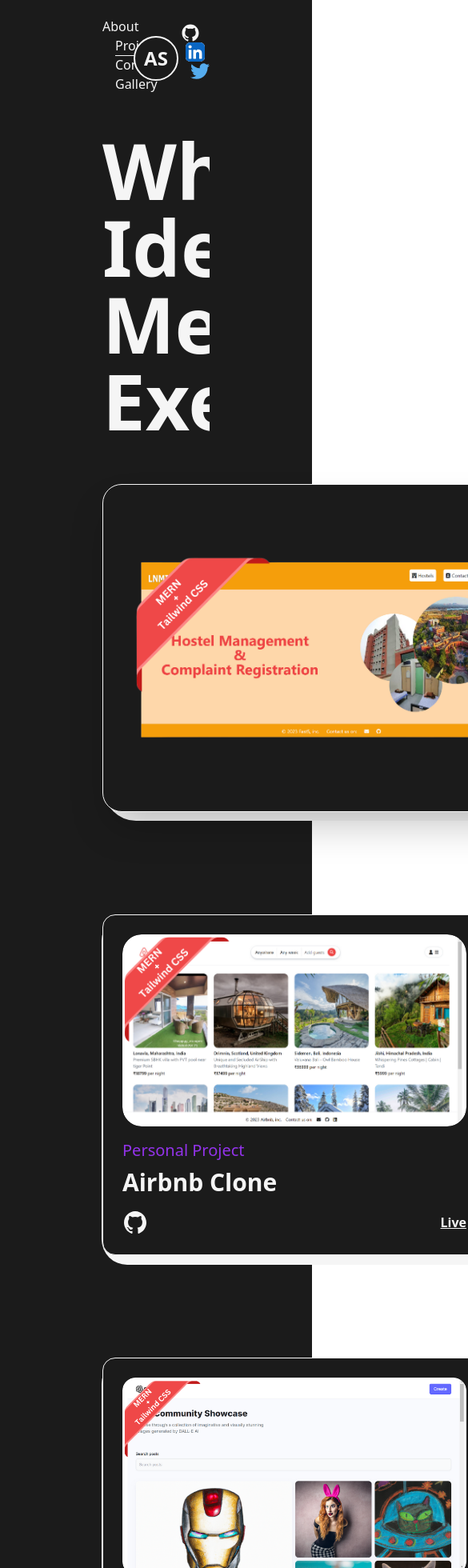
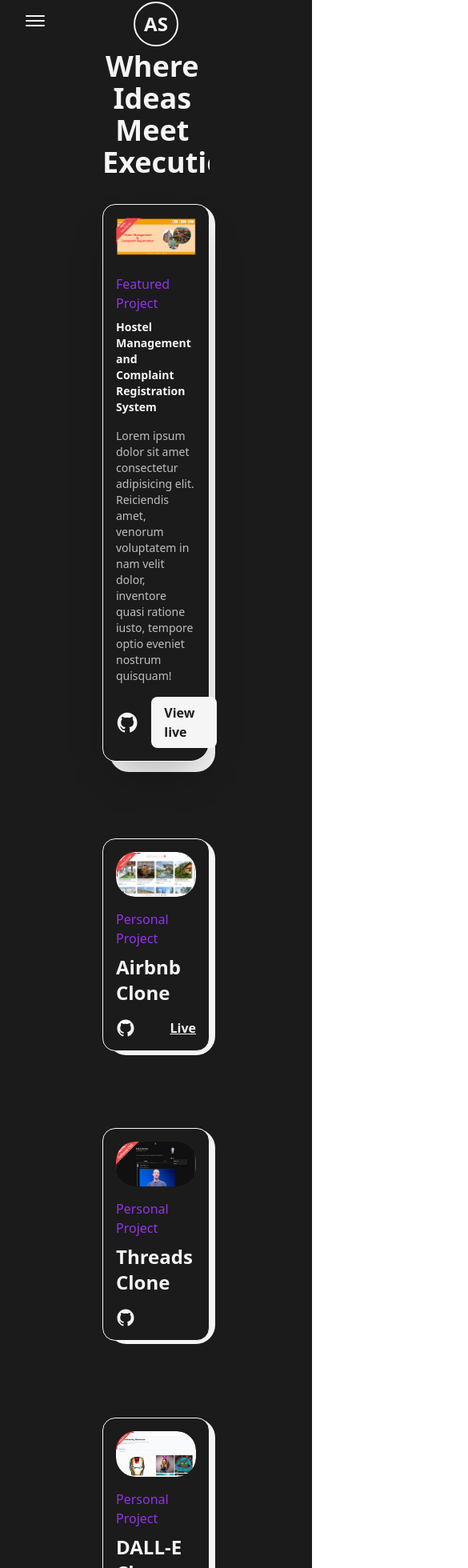
Before and after one commit to AryanShah874/Me, a React (Vite) app: page /projects in a window 390 px wide. Shown: the part 11-1971 px from the top of the page at 80% size, 585 px wide, since content can reach past the window. Built offline with nearby package versions, Linux system fonts and the light colour scheme.

Commit message:
Responsiveness Added

```diff
--- a/src/components/AnimatedText.jsx
+++ b/src/components/AnimatedText.jsx
@@ -14,7 +14,7 @@ const singleWord={
 
 const AnimatedText = ({text, className=""}) => {
   return (
-    <div className='w-full mx-auto py-4 flex items-center justify-center text-center overflow-hidden'>
+    <div className='w-full mx-auto py-4 sm:py-0 flex items-center justify-center text-center overflow-hidden'>
 
       <motion.h1 variants={quote} initial='initial' animate='animate' className={`${className} inline-block w-full text-dark dark:text-light font-bold capitalize text-8xl`}>
         {text.split(' ').map((word, index) => {
--- a/src/components/Footer.jsx
+++ b/src/components/Footer.jsx
@@ -3,10 +3,10 @@ import { Link } from 'react-router-dom'
 
 const Footer = () => {
   return (
-    <footer className='w-full border-t-2 border-solid border-dark dark:border-gray-400 text-lg font-medium'>
-      <div className='w-full h-full z-0 bg-light dark:bg-dark dark:text-light p-32 py-8 flex items-center justify-between'>
+    <footer className='w-full border-t-2 border-solid border-dark dark:border-gray-400 text-lg font-medium sm:text-base'>
+      <div className='w-full h-full z-0 bg-light dark:bg-dark dark:text-light p-32 py-8 flex items-center justify-between lg:flex-col lg:py-6'>
         <span>{new Date().getFullYear()} &copy; All Rights Reserved.</span>
-        <Link to='/contact'>Say hello.</Link>
+        <Link to='/contact' className='text-center'>Say hello.</Link>
       </div>
     </footer>
   )
--- a/src/components/HireMe.jsx
+++ b/src/components/HireMe.jsx
@@ -1,16 +1,13 @@
 import React from 'react'
 import { CircularText } from './Icons'
 import { Link } from 'react-router-dom'
-import useThemeSwitcher from '../hooks/useThemeSwitcher'
 
 const HireMe = () => {
-  const [mode]=useThemeSwitcher();
-  console.log(mode);
   return (
-    <div className='fixed -left-1 -bottom-28 flex justify-center items-center overflow-hidden'>
-      <div className='w-48 h-auto flex items-center justify-center relative'>
+    <div className='fixed left-4 bottom-4 md:right-8 md:top-0 md:left-auto md:bottom-auto md:absolute sm:right-0 flex justify-center items-center overflow-hidden'>
+      <div className='w-48 h-auto flex items-center justify-center relative md:w-24'>
         <CircularText className={'animate-spin-slow fill-dark dark:fill-light'} />
-        <Link to='/contact' className='flex items-center justify-center absolute left-1/2 top-1/2 -translate-x-1/2 -translate-y-1/2 bg-dark text-light dark:bg-light dark:text-dark w-20 h-20 rounded-full shadow-md'>
+        <Link to='/contact' className='flex items-center justify-center absolute left-1/2 top-1/2 -translate-x-1/2 -translate-y-1/2 bg-dark text-light dark:bg-light dark:text-dark w-20 h-20 rounded-full shadow-md md:w-11 md:h-11 md:text-[10px]'>
           Hire Me
         </Link>
       </div>
--- a/src/components/Icons.jsx
+++ b/src/components/Icons.jsx
@@ -155,7 +155,7 @@ export const MoonIcon = ({ className, ...rest }) => (
 );
 
 export const CircularText = ({ className,...rest }) => (
-  <svg xmlns="http://www.w3.org/2000/svg" version="1.0" width="300.000000pt" height="300.000000pt" viewBox="0 0 300.000000 300.000000" className={`${className}`} preserveAspectRatio="xMidYMid meet">
+  <svg xmlns="http://www.w3.org/2000/svg" version="1.0" viewBox="0 0 300.000000 300.000000" className={`w-full h-auto ${className}`} preserveAspectRatio="xMidYMid meet">
     <metadata>Created by potrace 1.10, written by Peter Selinger 2001-2011</metadata>
     <g transform="translate(0.000000,300.000000) scale(0.100000,-0.100000)" stroke="none">
       <path d="M1445 2395 c-29 -28 -32 -61 -9 -93 13 -19 23 -23 62 -20 28 2 47 8 50 17 4 11 -3 13 -29 9 -41 -6 -59 -1 -59 18 0 10 14 14 54 14 52 0 53 1 48 25 -10 55 -76 72 -117 30z m75 -20 c7 -8 11 -15 9 -16 -48 -8 -69 -7 -69 4 0 30 39 37 60 12z" />
--- a/src/components/Navbar.jsx
+++ b/src/components/Navbar.jsx
@@ -1,8 +1,8 @@
-import React from 'react'
+import React, { useEffect } from 'react'
 import { Link, useLocation } from 'react-router-dom'
 import Logo from './Logo'
 import { GithubIcon, LinkedInIcon, MoonIcon, SunIcon, TwitterIcon } from './Icons';
-import { motion } from 'framer-motion';
+import { AnimatePresence, motion } from 'framer-motion';
 import useThemeSwitcher from '../hooks/useThemeSwitcher';
 
 const CustomLink=({to, title, className=""})=>{
@@ -21,8 +21,31 @@ const Navbar = () => {
 
   const [mode, setMode] = useThemeSwitcher();
 
+  const [isOpen, setIsOpen] = React.useState(false);
+
+  const location=useLocation();
+
+  useEffect(()=>{
+    setIsOpen(false);
+  }, [location]);
+
+  const menuVariants={
+    initial: {scale: 0, opacity: 0, x: "-50%", y: "-50%"},
+    animate: {scale: 1, opacity: 1, x: "-50%", y: "-50%"},
+    exit: {scale: 0, opacity: 0, x: "-50%", y: "-50%"},
+  }
+
   return (
-    <header className='w-full px-32 py-8 font-medium flex items-center justify-between dark:text-light'>
+    <header className='w-full px-32 py-8 font-medium flex items-center justify-between dark:text-light relative z-10 lg:px-16 md:px-12 sm:px-8'>
+
+      <button className='hidden lg:flex flex-col justify-center items-center' onClick={()=>setIsOpen(!isOpen)}>
+        <span className={`bg-dark dark:bg-light transition-all duration-300 ease-in block h-0.5 w-6 rounded-sm ${isOpen ? 'rotate-45 translate-y-1' : '-translate-y-0.5'}`}></span>
+        <span className={`bg-dark dark:bg-light transition-all duration-300 ease-in block h-0.5 w-6 rounded-sm my-0.5 ${isOpen ? 'opacity-0' : 'opacity-100'}`}></span>
+        <span className={`bg-dark dark:bg-light transition-all duration-300 ease-in block h-0.5 w-6 rounded-sm ${isOpen ? '-rotate-45 -translate-y-1' : 'translate-y-0.5'}`}></span>
+      </button>
+
+      <div className='w-full flex justify-between items-center lg:hidden'>
+
         <nav>
           {/* <CustomLink to="/" title="Home" className="mr-4"/> */}
           <CustomLink to="/about" title="About" className="mr-4"/>
@@ -44,6 +67,38 @@ const Navbar = () => {
           </button>
         </nav>
 
+      </div>
+
+      {/* Mobile menu */}
+      <AnimatePresence>
+        {isOpen &&
+          <motion.div initial='initial' animate='animate' exit='exit' variants={menuVariants} transition={{duration: 0.3}} className='min-w-[60vw] flex flex-col justify-between gap-10 items-center fixed top-1/2 left-1/2 -translate-x-1/2 -translate-y-1/2 z-30 bg-light/50 dark:bg-dark/50 backdrop-blur-sm py-10 rounded-lg'>
+
+            <nav className='flex flex-col justify-center items-center gap-y-6'>
+              <CustomLink to="/" title="Home" />
+              <CustomLink to="/about" title="About" />
+              <CustomLink to="/projects" title="Projects" />
+              <CustomLink to="/contact" title="Contact" />
+              <CustomLink to="/gallery" title="Gallery" />
+            </nav>
+
+            {/* <Logo />  not centerd so will use absolute */}
+
+            <nav className='flex items-center justify-center flex-wrap'>
+              <motion.a whileHover={{y: -4}} href="https://github.com/AryanShah874" target='_blank' className='w-6 mr-3 sm:mx-1'><GithubIcon /></motion.a>
+              <motion.a whileHover={{y: -4}} href='https://www.linkedin.com/in/aryan-shah-10b52b252' target='_blank' className='w-6 mx-3 sm:mx-1'><LinkedInIcon /></motion.a>
+              <motion.a whileHover={{y: -4}} href="https://x.com/A_Ryan_Shah" target='_blank' className='w-6 mx-3 sm:mx-1'><TwitterIcon /></motion.a>
+
+              <button onClick={()=>setMode(mode==='light' ? 'dark' : 'light')} className='ml-3 flex items-center justify-center rounded-full p-1'>
+                {mode==='dark' ? <SunIcon className='fill-dark' /> : <MoonIcon className='fill-light' />}
+              </button>
+            </nav>
+
+          </motion.div>
+        }
+
+      </AnimatePresence>
+
 
       <div className='absolute left-[50%] translate-x-[-50%]'>
         <Logo />
--- a/src/pages/Projects.jsx
+++ b/src/pages/Projects.jsx
@@ -5,7 +5,9 @@ import project0 from "../assets/images/project0.png";
 import project1 from "../assets/images/project1.png";
 import project2 from "../assets/images/project2.png";
 import project3 from "../assets/images/project3.png";
+import project4 from "../assets/images/project4.png";
 import { GithubIcon } from "../components/Icons";
+import { motion } from "framer-motion";
 
 const Projects = () => {
   return (
@@ -17,35 +19,37 @@ const Projects = () => {
         <link rel="preload" as='image' href={project1} />
         <link rel="preload" as='image' href={project2} />
         <link rel="preload" as='image' href={project3} />
+        <link rel="preload" as='image 'href={project4} />
       </Helmet>
 
       <main className="flex flex-col items-center justify-center w-full">
         <div className="w-full h-full inline-block z-0 bg-light dark:bg-dark p-32 pt-0">
-          <AnimatedText text="Where Ideas meet execution" className="mb-10" />
+          <AnimatedText text="Where Ideas meet execution" className="mb-10 lg:!text-7xl sm:mb-8 sm:!text-6xl xs:!text-4xl" />
 
-          <div className="grid grid-cols-12 gap-24 gap-y-32">
+          <div className="grid grid-cols-12 gap-24 gap-y-32 xl:gap-x-16 lg:gap-x-8 md:gap-y-24 sm:gap-x-0">
 
             <div className="col-span-12">
-              <article className="w-full flex items-center justify-between rounded-3xl border border-solid border-dark dark:border-light bg-light dark:bg-dark shadow-2xl p-10 relative rounded-br-2xl">
 
-                <div className="absolute top-0 -right-3 -z-10 w-[101%] h-[103%] rounded-[2.5rem] bg-dark dark:bg-light rounded-br-3xl" />
+              <article className="w-full flex items-center justify-between rounded-3xl border border-solid border-dark dark:border-light bg-light dark:bg-dark shadow-2xl p-10 relative rounded-br-2xl lg:flex-col lg:p-8 xs:rounded-2xl xs:rounded-br-3xl xs:p-4">
 
-                <a href="https://hostel-management-frontend-plum.vercel.app" target="_blank" className="w-1/2 cursor-pointer overflow-hidden">
-                  <img src={project0} alt="Hostel Management and Complaint Registration" className="w-full h-auto" />
+                <div className="absolute top-0 -right-3 -z-10 w-[101%] h-[103%] rounded-[2.5rem] bg-dark dark:bg-light rounded-br-3xl xs:-right-2 sm:h-[102%] xs:w-full xs:rounded-[1.5rem]" />
+
+                <a href="https://hostel-management-frontend-plum.vercel.app" target="_blank" className="w-1/2 cursor-pointer overflow-hidden lg:w-full">
+                  <motion.img transition={{duration: 0.3}} src={project0} alt="Hostel Management and Complaint Registration" className="w-full h-auto" />
                 </a>
 
-                <div className="w-1/2 flex flex-col items-start justify-between pl-6">
-                  <span className="text-purple-600 font-medium text-xl">Featured Project</span>
+                <div className="w-1/2 flex flex-col items-start justify-between pl-6 lg:w-full lg:pl-0 lg:pt-6">
+                  <span className="text-purple-600 font-medium text-xl xs:text-base">Featured Project</span>
                   <a href="https://hostel-management-frontend-plum.vercel.app" target="_blank" className="hover:underline underline-offset-2">
-                    <h2 className="my-2 w-full text-left text-4xl font-bold text-dark dark:text-light">Hostel Management and Complaint Registration System</h2>
+                    <h2 className="my-2 w-full text-left text-4xl font-bold text-dark dark:text-light sm:text-sm">Hostel Management and Complaint Registration System</h2>
                   </a>
-                  <p className="my-2 font-medium text-dark dark:text-light/75">Lorem ipsum dolor sit amet consectetur adipisicing elit. Reiciendis amet, venorum voluptatem in nam velit dolor, inventore quasi ratione iusto, tempore optio eveniet nostrum quisquam!</p>
+                  <p className="my-2 font-medium text-dark dark:text-light/75 sm:text-sm">Lorem ipsum dolor sit amet consectetur adipisicing elit. Reiciendis amet, venorum voluptatem in nam velit dolor, inventore quasi ratione iusto, tempore optio eveniet nostrum quisquam!</p>
 
                   <div className="mt-2 flex items-center gap-4">
                     <a href="https://github.com/Fast5/Hostel-Management-Frontend" target="_blank" className="w-10 dark:text-light">
                       <GithubIcon />{" "}
                     </a>
-                    <a href="https://hostel-management-frontend-plum.vercel.app" target="_blank" className="bg-dark text-light dark:bg-light dark:text-dark px-4 py-2 p-2 text-lg font-semibold rounded-lg">
+                    <a href="https://hostel-management-frontend-plum.vercel.app" target="_blank" className="bg-dark text-light dark:bg-light dark:text-dark px-4 py-2 p-2 text-lg font-semibold rounded-lg sm:px-4 sm:text-base">
                       View live
                     </a>
                   </div>
@@ -53,26 +57,26 @@ const Projects = () => {
               </article>
             </div>
 
-            <div className="col-span-6">
-              <article className="w-full flex flex-col items-center justify-center rounded-2xl border border-solid border-dark bg-light dark:border-light dark:bg-dark p-6 relative">
+            <div className="col-span-6 sm:col-span-12">
+              <article className="w-full flex flex-col items-center justify-center rounded-2xl border border-solid border-dark bg-light dark:border-light dark:bg-dark p-6 relative xs:p-4">
 
-                <div className="absolute top-0 -right-3 -z-10 w-[103%] h-[103%] rounded-[2rem] bg-dark dark:bg-light rounded-br-3xl" />
+                <div className="absolute top-0 -right-3 -z-10 w-[103%] h-[103%] rounded-[2rem] bg-dark dark:bg-light rounded-br-3xl md:-right-2 md:w-[102%] xs:h-[102%] xs:rounded-[1.5rem]" />
 
                 <a href="https://airbnb-clone-frontend-mocha.vercel.app" target="_blank" className="w-full cursor-pointer overflow-hidden rounded-3xl">
                   <img src={project1} alt="Hostel Management and Complaint Registration" className="w-full h-auto rounded-3xl" />
                 </a>
 
                 <div className="w-full flex flex-col items-start justify-between mt-4 text-dark dark:text-light">
-                  <span className="text-purple-600 font-medium text-xl">Personal Project</span>
+                  <span className="text-purple-600 font-medium text-xl lg:text-lg md:text-base">Personal Project</span>
                   <a href="https://airbnb-clone-frontend-mocha.vercel.app" target="_blank" className="hover:underline underline-offset-2">
-                    <h2 className="my-2 w-full text-left text-3xl font-bold">Airbnb Clone</h2>
+                    <h2 className="my-2 w-full text-left text-3xl font-bold lg:text-2xl">Airbnb Clone</h2>
                   </a>
 
                   <div className="w-full mt-2 flex items-center justify-between">
-                    <a href="https://github.com/AryanShah874/Airbnb-clone_Frontend" target="_blank" className="w-8">
+                    <a href="https://github.com/AryanShah874/Airbnb-clone_Frontend" target="_blank" className="w-8 md:w-6">
                       <GithubIcon />{" "}
                     </a>
-                    <a href="https://airbnb-clone-frontend-mocha.vercel.app" target="_blank" className="text-md underline font-semibold">
+                    <a href="https://airbnb-clone-frontend-mocha.vercel.app" target="_blank" className="text-md underline font-semibold md:text-base">
                       Live
                     </a>
                   </div>
@@ -80,23 +84,23 @@ const Projects = () => {
               </article>
             </div>
 
-            <div className="col-span-6">
-              <article className="w-full flex flex-col items-center justify-center rounded-2xl border border-solid border-dark bg-light dark:border-light dark:bg-dark p-6 relative">
+            <div className="col-span-6 sm:col-span-12">
+              <article className="w-full flex flex-col items-center justify-center rounded-2xl border border-solid border-dark bg-light dark:border-light dark:bg-dark p-6 relative xs:p-4">
 
-                <div className="absolute top-0 -right-3 -z-10 w-[103%] h-[103%] rounded-[2rem] bg-dark dark:bg-light rounded-br-3xl" />
+                <div className="absolute top-0 -right-3 -z-10 w-[103%] h-[103%] rounded-[2rem] bg-dark dark:bg-light rounded-br-3xl md:-right-2 md:w-[102%] xs:h-[102%] xs:rounded-[1.5rem]" />
 
                 <a target="_blank" className="w-full cursor-pointer overflow-hidden rounded-3xl">
                   <img src={project3} alt="DALL-E Clone" className="w-full h-auto rounded-3xl" />
                 </a>
 
-                <div className="w-full flex flex-col items-start justify-between mt-4">
-                  <span className="text-purple-600 font-medium text-xl">Personal Project</span>
+                <div className="w-full flex flex-col items-start justify-between mt-4 text-dark dark:text-light">
+                  <span className="text-purple-600 font-medium text-xl lg:text-lg md:text-base">Personal Project</span>
                   <a target="_blank" className="hover:underline underline-offset-2">
-                    <h2 className="my-2 w-full text-left text-3xl font-bold dark:text-light">Threads Clone</h2>
+                    <h2 className="my-2 w-full text-left text-3xl font-bold lg:text-2xl">Threads Clone</h2>
                   </a>
 
                   <div className="w-full mt-2 flex items-center justify-between text-dark dark:text-light">
-                    <a href="https://github.com/AryanShah874/Threads-Frontend" target="_blank" className="w-8">
+                    <a href="https://github.com/AryanShah874/Threads-Frontend" target="_blank" className="w-8 md:w-6">
                       <GithubIcon />{" "}
                     </a>
                     {/* <a href="https://resilient-croissant-511a94.netlify.app" target="_blank" className="text-md underline font-semibold">
@@ -107,26 +111,26 @@ const Projects = () => {
               </article>
             </div>
 
-            <div className="col-span-6">
-              <article className="w-full flex flex-col items-center justify-center rounded-2xl border border-solid border-dark bg-light dark:border-light dark:bg-dark p-6 relative">
+            <div className="col-span-6 sm:col-span-12">
+              <article className="w-full flex flex-col items-center justify-center rounded-2xl border border-solid border-dark bg-light dark:border-light dark:bg-dark p-6 relative xs:p-4">
 
-                <div className="absolute top-0 -right-3 -z-10 w-[103%] h-[103%] rounded-[2rem] bg-dark dark:bg-light rounded-br-3xl" />
+                <div className="absolute top-0 -right-3 -z-10 w-[103%] h-[103%] rounded-[2rem] bg-dark dark:bg-light rounded-br-3xl md:-right-2 md:w-[102%] xs:h-[102%] xs:rounded-[1.5rem]" />
 
-                <a href="https://resilient-croissant-511a94.netlify.app" target="_blank" className="w-full cursor-pointer overflow-hidden rounded-2xl">
-                  <img src={project2} alt="DALL-E Clone" className="w-full h-auto rounded-2xl" />
+                <a href="https://resilient-croissant-511a94.netlify.app" target="_blank" className="w-full cursor-pointer overflow-hidden rounded-3xl">
+                  <img src={project2} alt="DALL-E Clone" className="w-full h-auto rounded-3xl" />
                 </a>
 
-                <div className="w-full flex flex-col items-start justify-between mt-4">
-                  <span className="text-purple-600 font-medium text-xl">Personal Project</span>
+                <div className="w-full flex flex-col items-start justify-between mt-4 text-dark dark:text-light">
+                  <span className="text-purple-600 font-medium text-xl lg:text-lg md:text-base">Personal Project</span>
                   <a href="https://resilient-croissant-511a94.netlify.app" target="_blank" className="hover:underline underline-offset-2">
-                    <h2 className="my-2 w-full text-left text-3xl font-bold dark:text-light">DALL-E Clone</h2>
+                    <h2 className="my-2 w-full text-left text-3xl font-bold lg:text-2xl">DALL-E Clone</h2>
                   </a>
 
                   <div className="w-full mt-2 flex items-center justify-between text-dark dark:text-light">
-                    <a href="https://github.com/AryanShah874/Dall-E-Clone_Frontend" target="_blank" className="w-8">
+                    <a href="https://github.com/AryanShah874/Dall-E-Clone_Frontend" target="_blank" className="w-8 md:w-6">
                       <GithubIcon />{" "}
                     </a>
-                    <a href="https://resilient-croissant-511a94.netlify.app" target="_blank" className="text-md underline font-semibold">
+                    <a href="https://resilient-croissant-511a94.netlify.app" target="_blank" className="text-md underline font-semibold md:text-base">
                       Live
                     </a>
                   </div>
@@ -134,28 +138,28 @@ const Projects = () => {
               </article>
             </div>
 
-            <div className="col-span-6">
-              <article className="w-full flex flex-col items-center justify-center rounded-2xl border border-solid border-dark bg-light dark:border-light dark:bg-dark p-6 relative">
+            <div className="col-span-6 sm:col-span-12">
+              <article className="w-full flex flex-col items-center justify-center rounded-2xl border border-solid border-dark bg-light dark:border-light dark:bg-dark p-6 relative xs:p-8">
 
-                <div className="absolute top-0 -right-3 -z-10 w-[103%] h-[103%] rounded-[2rem] bg-dark dark:bg-light rounded-br-3xl" />
+                <div className="absolute top-0 -right-3 -z-10 w-[103%] h-[103%] rounded-[2rem] bg-dark dark:bg-light rounded-br-3xl md:-right-2 md:w-[102%] xs:h-[102%] xs:rounded-[1.5rem]" />
 
-                <a href="https://resilient-croissant-511a94.netlify.app" target="_blank" className="w-full cursor-pointer overflow-hidden rounded-2xl">
-                  <img src={project2} alt="DALL-E Clone" className="w-full h-auto rounded-2xl" />
+                <a href="https://resilient-croissant-511a94.netlify.app" target="_blank" className="w-full cursor-pointer overflow-hidden rounded-3xl">
+                  <img src={project4} alt="Apple Landing Screen" className="w-full h-auto rounded-3xl" />
                 </a>
 
-                <div className="w-full flex flex-col items-start justify-between mt-4">
-                  <span className="text-purple-600 font-medium text-xl">Personal Project</span>
+                <div className="w-full flex flex-col items-start justify-between mt-4 text-dark dark:text-light">
+                  <span className="text-purple-600 font-medium text-xl lg:text-lg md:text-base">Personal Project</span>
                   <a href="https://resilient-croissant-511a94.netlify.app" target="_blank" className="hover:underline underline-offset-2">
-                    <h2 className="my-2 w-full text-left text-3xl font-bold dark:text-light">Apple Landing Screen</h2>
+                    <h2 className="my-2 w-full text-left text-3xl font-bold lg:text-2xl">Apple Home</h2>
                   </a>
 
                   <div className="w-full mt-2 flex items-center justify-between text-dark dark:text-light">
-                    <a href="https://github.com/AryanShah874/Dall-E-Clone_Frontend" target="_blank" className="w-8">
+                    <a href="https://github.com/AryanShah874" target="_blank" className="w-8 md:w-6">
                       <GithubIcon />{" "}
                     </a>
-                    <a href="https://resilient-croissant-511a94.netlify.app" target="_blank" className="text-md underline font-semibold">
+                    {/* <a href="https://resilient-croissant-511a94.netlify.app" target="_blank" className="text-md underline font-semibold">
                       Live
-                    </a>
+                    </a> */}
                   </div>
                 </div>
               </article>
--- a/tailwind.config.js
+++ b/tailwind.config.js
@@ -19,8 +19,24 @@ export default {
       backgroundImage: {
         circularLight: 'repeating-radial-gradient(rgba(0,0,0,0.4) 2px, #f5f5f5 5px, #f5f5f5 80px)',
         circularDark: 'repeating-radial-gradient(rgba(255,255,255,0.4) 2px, #1b1b1b 5px, #1b1b1b 80px)',
+        circularLightLg: 'repeating-radial-gradient(rgba(0,0,0,0.4) 2px, #f5f5f5 5px, #f5f5f5 70px)',
+        circularDarkLg: 'repeating-radial-gradient(rgba(255,255,255,0.4) 2px, #1b1b1b 5px, #1b1b1b 70px)',
+        circularLightMd: 'repeating-radial-gradient(rgba(0,0,0,0.4) 2px, #f5f5f5 5px, #f5f5f5 60px)',
+        circularDarkMd: 'repeating-radial-gradient(rgba(255,255,255,0.4) 2px, #1b1b1b 5px, #1b1b1b 60px)',
+        circularLightSm: 'repeating-radial-gradient(rgba(0,0,0,0.4) 2px, #f5f5f5 5px, #f5f5f5 50px)',
+        circularDarkSm: 'repeating-radial-gradient(rgba(255,255,255,0.4) 2px, #1b1b1b 5px, #1b1b1b 50px)',
         projectBG: 'url(../src/assets/images/productBg.png)',
       }
+    },
+    screens: {
+      '2xl': {'max': '1535px'},
+      // => @media (max-width: 1535px){...}
+      'xl': {'max': '1279px'},
+      // => @media (max-width: 1279px){...}
+      'lg': {'max': '1023px'},
+      'md': {'max': '767px'},
+      'sm': {'max': '639px'},
+      'xs': {'max': '479px'},
     },
   },
   plugins: [],
```
Also changed, not shown: src/components/Experience.jsx (+20 -20 lines), src/components/ListIcon.jsx (+5 -3 lines), src/components/Skills.jsx (+4 -4 lines), src/pages/About.jsx (+13 -12 lines), src/pages/Home.jsx (+12 -12 lines), src/assets/images/project4.png (added). Lines whose indentation alone changed are shown as unchanged.
